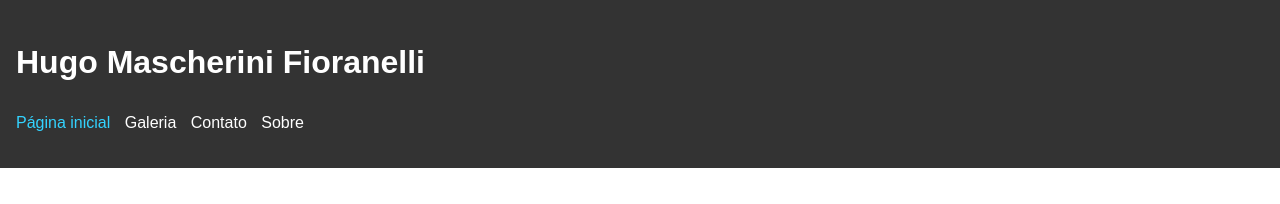
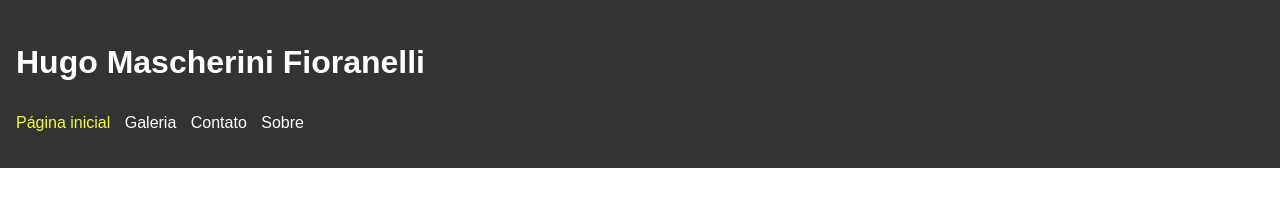
Before and after one commit to fioranellii/atividade-diagnostica2, a plain HTML site: page index.html in a window 1280 px wide. Shown: the top 204 px of the page. Drawn offline with Linux system fonts and the light colour scheme.

Commit message:
style.css

```diff
--- a/css/style.css
+++ b/css/style.css
@@ -46,7 +46,7 @@ nav ul li a{
 
 nav ul li a:hover,
 nav ul li a.ativo{
-    color: #33d3ff;
+    color: #efff33;
 }
 main{
     padding: 2rem;
```
